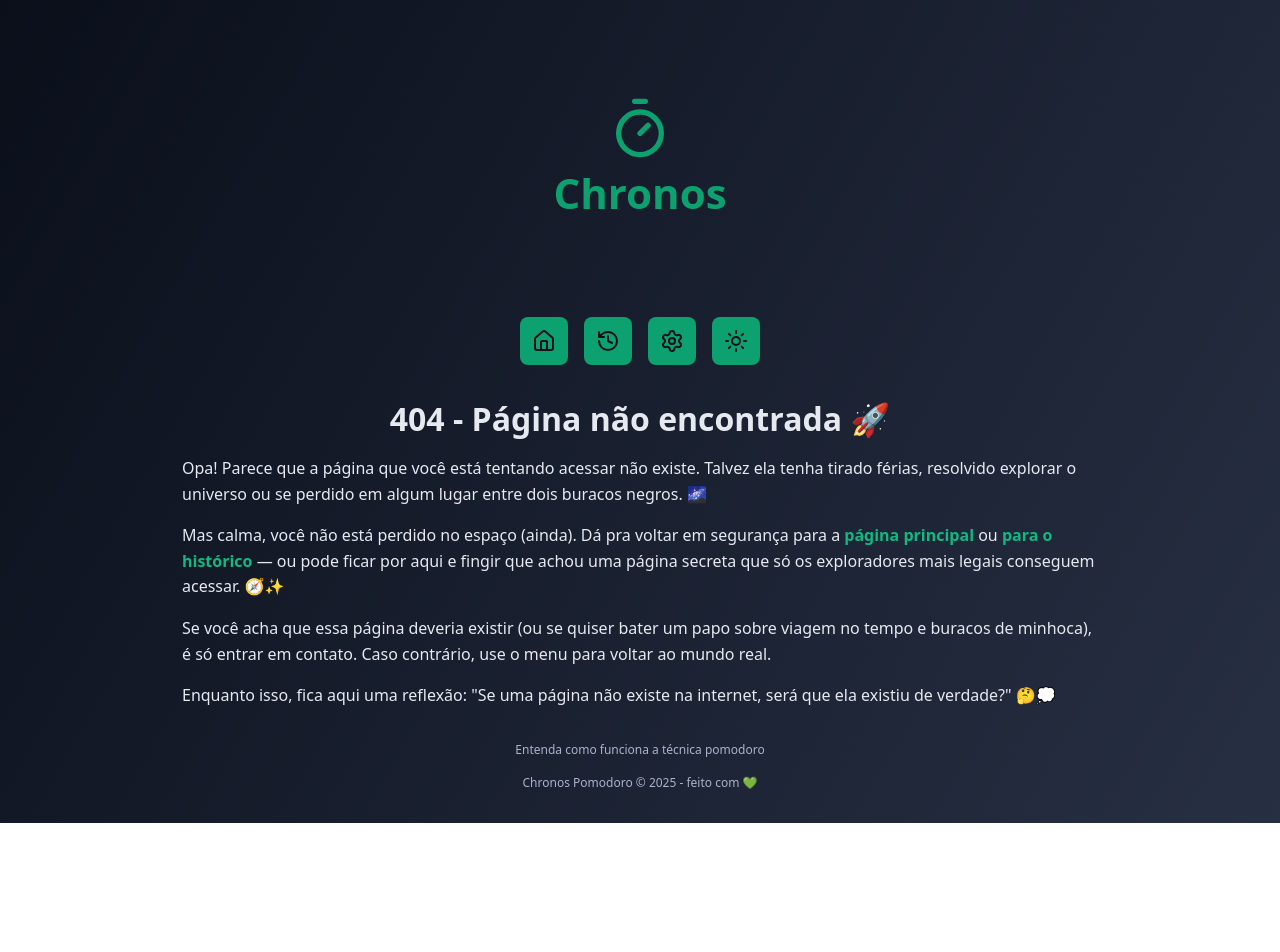
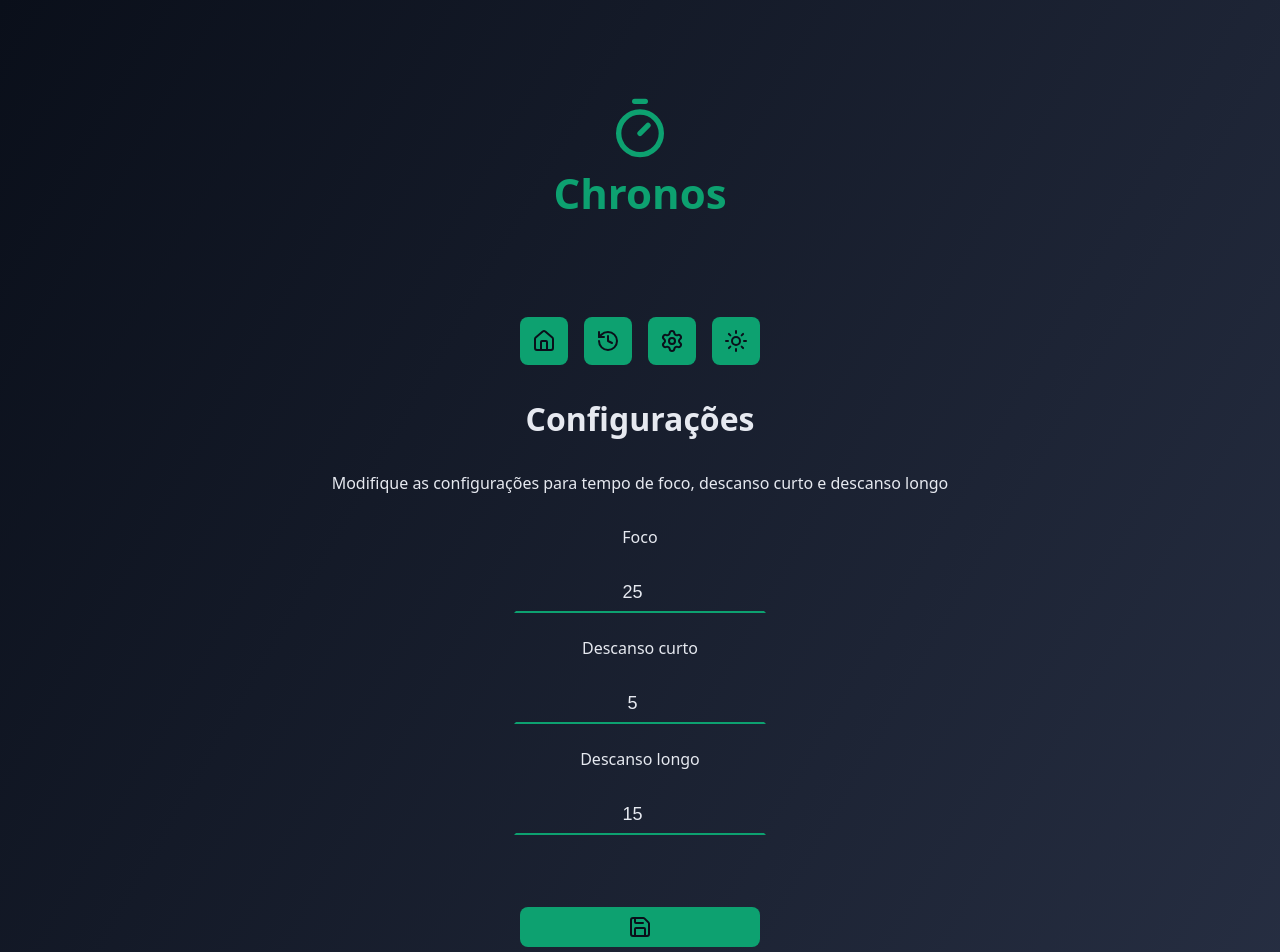
Before and after one commit to juliocesar249/chronos-udemy, a React (Vite) app: page /settings in a window 1280 px wide. Shown: the top 952 px of the page. Before the commit the page ends 823 px from the top, so only its background shows below. Built offline with nearby package versions, Linux system fonts and the light colour scheme.

Commit message:
adicionado: página de configurações

```diff
--- a/src/components/MainForm/styles.module.css
+++ b/src/components/MainForm/styles.module.css
@@ -5,11 +5,3 @@
     gap: 2.4rem;
     justify-content: center;
 }
-
-.formRow {
-  display: flex;
-  align-items: center;
-  justify-content: center;
-  flex-direction: column;
-  gap: 2.4rem;
-}
--- a/src/contexts/TaskContext/TaskActions.ts
+++ b/src/contexts/TaskContext/TaskActions.ts
@@ -1,4 +1,5 @@
 import type { TaskModel } from "../../models/TaskModel";
+import type { TaskStateModel } from "../../models/TaskStateModel";
 
 export enum TaskActionTypes {
   START_TASK = 'START_TASK',
@@ -6,7 +7,8 @@
   RESET_STATE = 'RESET_STATE',
   COUNT_DOWN = 'COUNT_DOWN',
   COMPLETE_TASK = 'COMPLETE_TASK',
-  DELETE_TASKS = 'DELETE_TASKS'
+  DELETE_TASKS = 'DELETE_TASKS',
+  CHANGE_SETTINGS = 'CHANGE_SETTINGS'
 };
 
 export type TaskActionsWithPayload = {
@@ -15,6 +17,9 @@
 } | {
   type: TaskActionTypes.COUNT_DOWN;
   payload: {secondsRemaining: number};
+} | {
+  type: TaskActionTypes.CHANGE_SETTINGS;
+  payload: TaskStateModel['config'];
 }
 
 export type TaskActionsWithoutPayload = {
--- a/src/contexts/TaskContext/taskReducer.ts
+++ b/src/contexts/TaskContext/taskReducer.ts
@@ -51,5 +51,10 @@
         )
       };
     }
+
+    case TaskActionTypes.CHANGE_SETTINGS: {
+
+      return {...state, config: {...action.payload}};
+    }
   }
 }
--- /dev/null
+++ b/src/pages/Settings/index.tsx
@@ -0,0 +1,94 @@
+import { SaveIcon } from "lucide-react";
+import { Container } from "../../components/Container";
+import { DefaultButton } from "../../components/DefaultButton";
+import { DefaultInput } from "../../components/DefaultInput";
+import { Heading } from "../../components/Heading";
+import {MainTemplate} from '../../templates/MainTemplate'
+import type React from "react";
+import { useRef } from "react";
+import { useTaskContext } from "../../contexts/TaskContext/useTaskContext";
+import { showMessage } from "../../adapters/showMessage";
+import { TaskActionTypes } from "../../contexts/TaskContext/TaskActions";
+
+export function Settings() {
+  const {state, dispatch} = useTaskContext();
+
+  const workTimeInput = useRef<HTMLInputElement>(null);
+  const shortBreakTimeInput = useRef<HTMLInputElement>(null);
+  const longBreakTimeInput = useRef<HTMLInputElement>(null);
+
+  function handleSaveSettings(e: React.FormEvent<HTMLFormElement>) {
+
+    e.preventDefault();
+    showMessage.dismiss();
+
+    const formErrors:string[] = [];
+
+    const workTime = Number(workTimeInput.current?.value);
+    const shortBreakTime = Number(shortBreakTimeInput.current?.value);
+    const longBreakTime = Number(longBreakTimeInput.current?.value);
+
+    if(isNaN(workTime) || isNaN(shortBreakTime) || isNaN(longBreakTime)) {
+      formErrors.push("Digite apenenas números para TODOS os campos.");
+
+    }
+
+    if(workTime < 1 || workTime > 99) {
+      formErrors.push("Digite valores entre 1 e 99 para foco");
+    }
+
+    if(shortBreakTime < 1 || shortBreakTime > 30) {
+      formErrors.push("Digite valores entre 1 e 30 para descanso curto");
+    }
+
+    if(longBreakTime < 1 || longBreakTime > 60) {
+      formErrors.push("Digite valores entre 1 e 60 para descanso longo");
+    }
+
+    if(formErrors.length > 0) {
+      formErrors.forEach(err => showMessage.error(err));
+      return;
+    }
+
+    dispatch({type: TaskActionTypes.CHANGE_SETTINGS, payload: {
+        workTime,
+        shortBreakTime,
+        longBreakTime
+    }});
+
+    showMessage.success("Configurações salvas");
+
+  }
+
+  return (
+    <MainTemplate>
+      <Container>
+        <Heading>Configurações</Heading>
+      </Container>
+      <Container>
+        <p style={{textAlign: "center"}}>Modifique as configurações para tempo de foco, descanso curto e descanso longo</p>
+      </Container>
+
+      <Container>
+        <form onSubmit={handleSaveSettings} action="https://google.com" className="form">
+          <div className="formRow">
+            <DefaultInput id="workTime" labelText="Foco" type="number" ref={workTimeInput} defaultValue={state.config.workTime}/>
+          </div>
+          <div className="formRow">
+            <DefaultInput id="shortBreakTime" labelText="Descanso curto" type="number" ref={shortBreakTimeInput} defaultValue={state.config.shortBreakTime}/>
+          </div>
+          <div className="formRow">
+            <DefaultInput id="longBreakTime" labelText="Descanso longo" type="number" ref={longBreakTimeInput} defaultValue={state.config.longBreakTime}/>
+          </div>
+          <div className="formRow">
+            <DefaultButton
+               icon={<SaveIcon/>}
+               aria-label="Salvar configurações"
+               title="Salvar configurações"
+            />
+          </div>
+        </form>
+      </Container>
+    </MainTemplate>
+  )
+}
--- a/src/routers/MainRouter/index.tsx
+++ b/src/routers/MainRouter/index.tsx
@@ -4,6 +4,7 @@
 import { AboutPomodoro } from "../../pages/AboutPomodoro";
 import { NotFound } from "../../pages/NorFound";
 import { useEffect } from "react";
+import { Settings } from "../../pages/Settings";
 
 function ScrollToTop() {
   const {pathname} = useLocation();
@@ -21,6 +22,7 @@
         <Routes>
           <Route path='/' element={<Home/>} />
           <Route path='/history/' element={<History/>} />
+          <Route path='/settings/' element={<Settings/>} />
           <Route path='/about-pomodoro' element={<AboutPomodoro/>} />
           <Route path='*' element={<NotFound/>} />
         </Routes>
--- a/src/styles/global.css
+++ b/src/styles/global.css
@@ -14,3 +14,11 @@
     font-size: 1.6rem;
     color: var(--text-default);
 }
+
+.form, .formRow {
+    align-items: center;
+    display: flex;
+    flex-direction: column;
+    gap: 2.4rem;
+    justify-content: center;
+}
```
